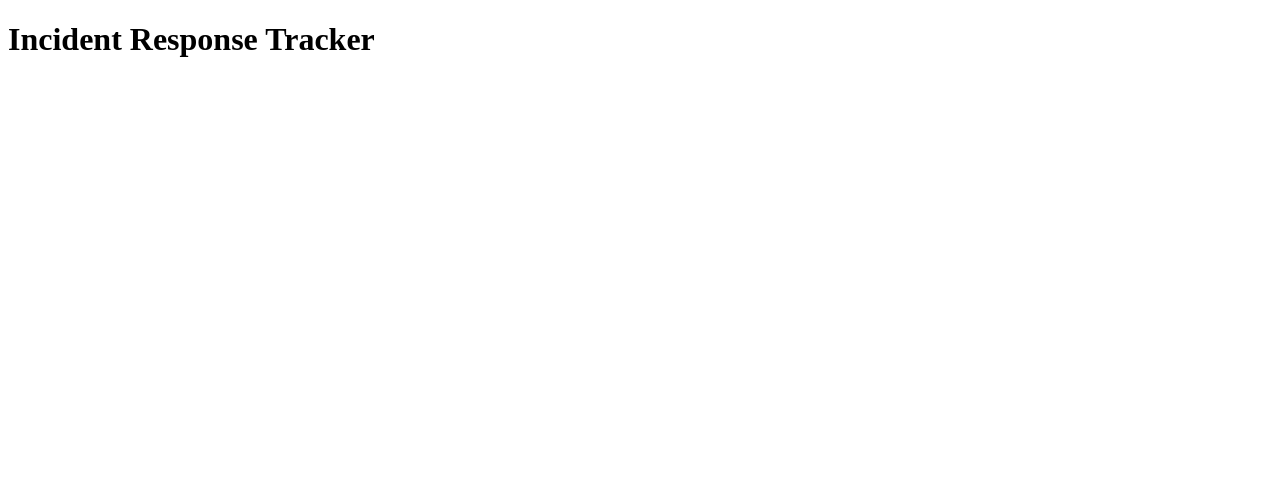
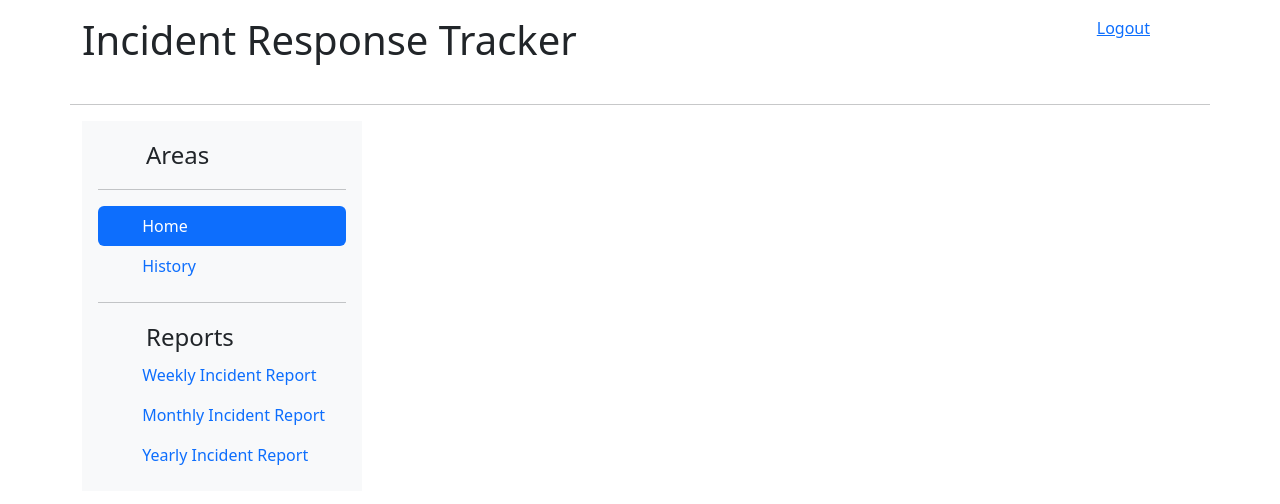
Before and after one commit to OldKayakFisherman/Wireframes, a plain HTML site: page IncidentResponseTracker/index.html in a window 1280 px wide. Drawn offline with nearby package versions, Linux system fonts and the light colour scheme; files that its build step writes are made by us from their sources.

Commit message:
Updated IRT wireframes

```diff
--- a/IncidentResponseTracker/index.html
+++ b/IncidentResponseTracker/index.html
@@ -3,12 +3,86 @@
 <head>
     <meta charset="UTF-8">
     <title>IRT Home</title>
+
+    <link rel="stylesheet" href="https://cdn.usebootstrap.com/bootstrap/5.0.1/css/bootstrap.min.css">
+    <link rel="stylesheet" href="css/site.css">
+
+    <script src="https://cdn.usebootstrap.com/bootstrap/5.0.1/js/bootstrap.bundle.min.js"></script>
+    <script src="https://cdn.jsdelivr.net/npm/chart.js"></script>
+
+
 </head>
 <body>
-    <header class="py-3 mb-3 border-bottom">
-        <div class="container-fluid d-grid gap-3 align-items-center" style="grid-template-columns: 1fr 2fr;">
-            <h1>Incident Response Tracker</h1>
+
+    <div class="container">
+
+        <div class="row">
+        <header class="py-3 mb-3">
+            <div class="align-items-center">
+                <div class="float-start">
+                    <h1>Incident Response Tracker</h1>
+                </div>
+                <div class="align-items-right  float-end me-5">
+                    <a href="">Logout</a>
+                </div>
+            </div>
+        </header>
+            <hr>
         </div>
-    </header>
+
+        <div class="row">
+            <div class="col-md-4" id="sideMenu">
+            <div class="d-flex flex-column flex-shrink-0 p-3 bg-light" style="width: 280px;">
+              <span  class="d-flex align-items-center mb-3 mb-md-0 me-md-auto link-dark text-decoration-none">
+                  <svg class="bi me-2" width="40" height="32"><use xlink:href="#bootstrap"></use></svg>
+                  <span class="fs-4">Areas</span>
+              </span>
+                <hr>
+                <ul class="nav nav-pills flex-column mb-auto">
+                    <li class="nav-item">
+                        <a href="#" class="nav-link active" aria-current="page">
+                            <svg class="bi me-2" width="16" height="16"><use xlink:href="#home"></use></svg>
+                            Home
+                        </a>
+                    </li>
+                    <li class="nav-item">
+                        <a href="#" class="nav-link" aria-current="page">
+                            <svg class="bi me-2" width="16" height="16"><use xlink:href="#home"></use></svg>
+                            History
+                        </a>
+                    </li>
+                </ul>
+                <hr>
+                <span  class="d-flex align-items-center mb-3 mb-md-0 me-md-auto link-dark text-decoration-none">
+                  <svg class="bi me-2" width="40" height="32"><use xlink:href="#bootstrap"></use></svg>
+                  <span class="fs-4">Reports</span>
+              </span>
+                <ul class="nav nav-pills flex-column mb-auto">
+                    <li class="nav-item">
+                        <a href="#" class="nav-link">
+                            <svg class="bi me-2" width="16" height="16"><use xlink:href="#home"></use></svg>
+                            Weekly Incident Report
+                        </a>
+                    </li>
+                    <li class="nav-item">
+                        <a href="#" class="nav-link">
+                            <svg class="bi me-2" width="16" height="16"><use xlink:href="#home"></use></svg>
+                            Monthly Incident Report
+                        </a>
+                    </li>
+                    <li class="nav-item">
+                        <a href="#" class="nav-link">
+                            <svg class="bi me-2" width="16" height="16"><use xlink:href="#home"></use></svg>
+                            Yearly Incident Report
+                        </a>
+                    </li>
+
+                </ul>
+
+            </div>
+        </div>
+        </div>
+    </div>
+
 </body>
 </html>
```
